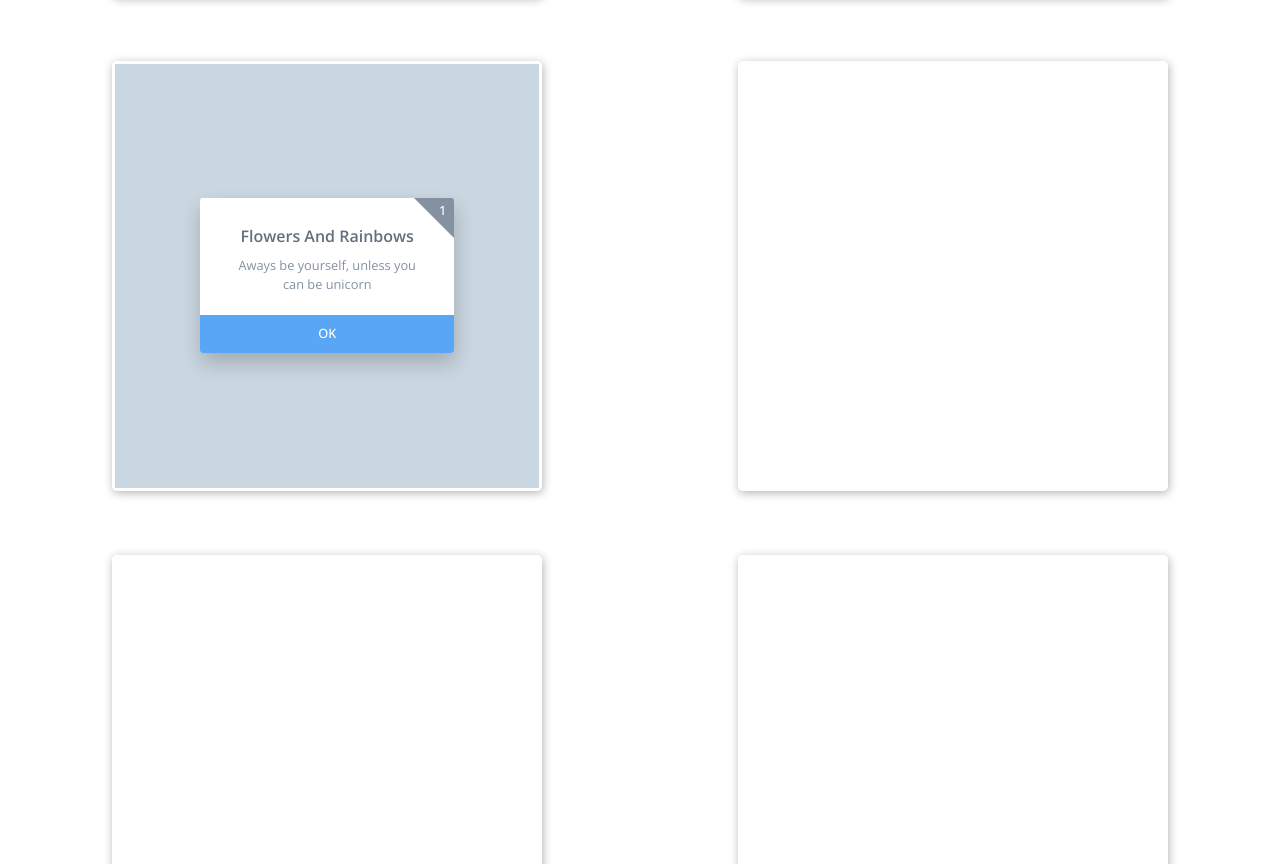
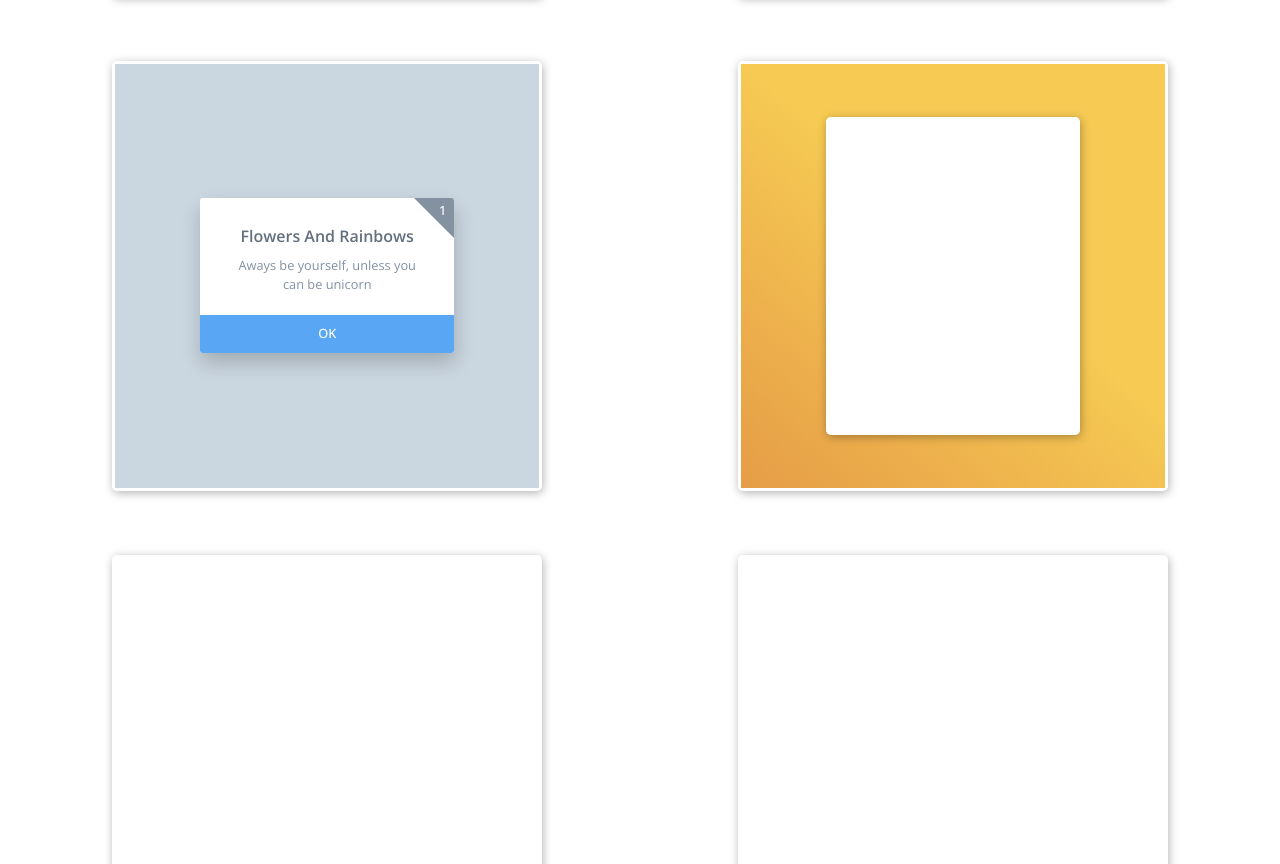
Before and after one commit to mkreive/daily-css-challenge, a website: page index.html in a window 1280 px wide. Shown: the part 1979-2843 px from the top of the page. Drawn offline with nearby package versions, Linux system fonts and the light colour scheme; a web font is replaced by a local one.

Commit message:
chal10 begins

```diff
--- a/index.html
+++ b/index.html
@@ -324,7 +324,7 @@
 
             <article class="wrapper">
                 <div class="challenge-10">
-                    <div class="card"></div>
+                    <div class="card card_vertical"></div>
                 </div>
             </article>
 
--- a/sass/style.scss
+++ b/sass/style.scss
@@ -28,10 +28,13 @@ $color-gray-clean-light: #8391a1;
 $color-gray-light: rgb(102, 102, 102);
 $color-gray-light-blueish: #cad6e0;
 $color-gray-medium: #646f7d;
+$color-gray-dark-bluish: #52707f;
 $color-red-salmon: rgb(236, 101, 101);
 $color-purple: rgb(146, 94, 177);
 $color-mint: rgb(87, 185, 157);
 $color-mint2: #20bd93;
+$color-yellow-darker: #e69d47;
+$color-yellow-lighter: #f6ca53;
 
 $border-radius-round: 50%;
 $border-radius-very-big: 3rem;
@@ -145,6 +148,11 @@ h6 {
     background-color: $color-white;
     border-radius: $border-radius-small;
     box-shadow: $box-shadow-centered;
+
+    &_vertical {
+        height: 75%;
+        width: 60%;
+    }
 
     &_small {
         transition: all 1s ease;
@@ -1243,3 +1251,12 @@ h6 {
 .inactive {
     animation: fadeout 600ms ease-in-out both 500ms;
 }
+
+// CHALLENGE-10
+.challenge-10 {
+    width: 100%;
+    height: 100%;
+    background: $color-yellow-lighter;
+    background: linear-gradient(220deg, $color-yellow-lighter 45%, $color-yellow-darker 99%);
+    display: grid;
+}
```
Also changed, not shown: css/style.css.
